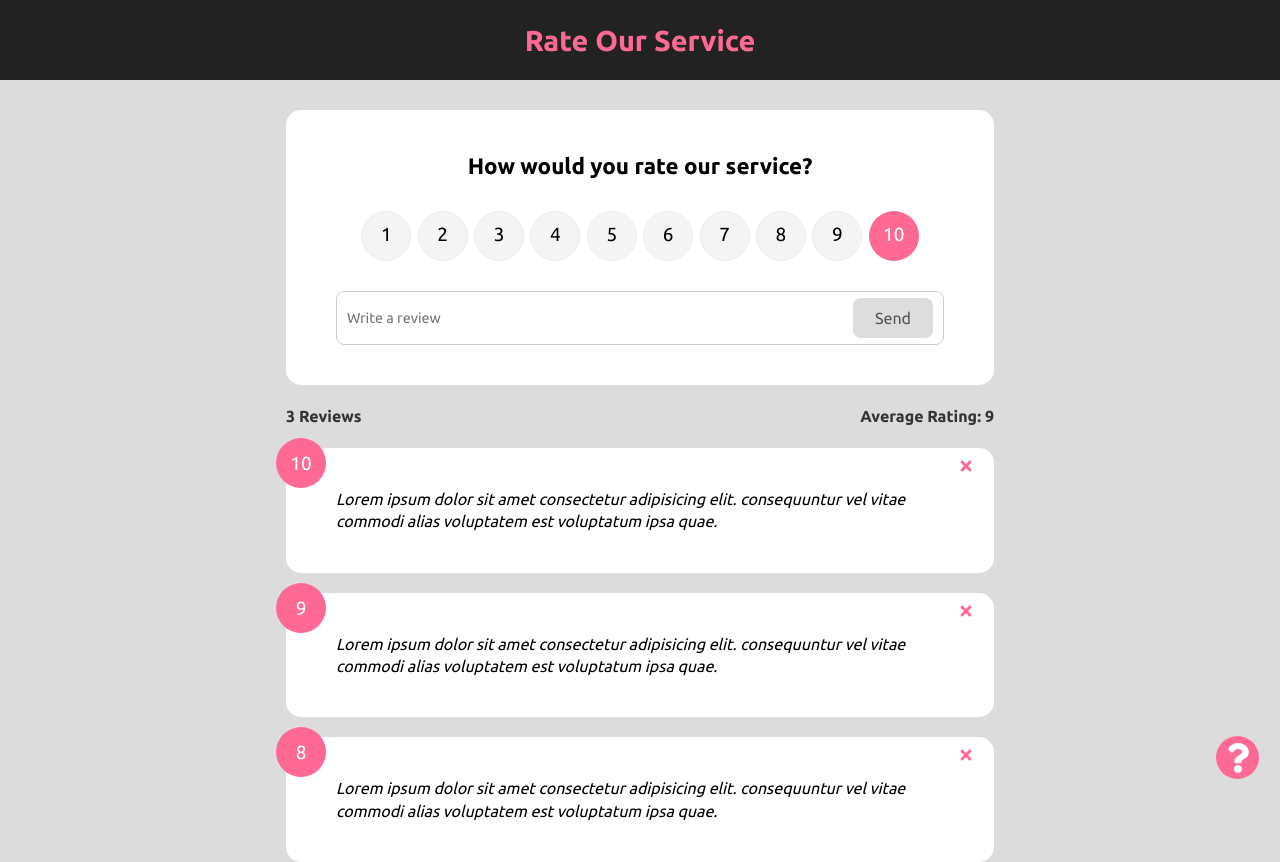
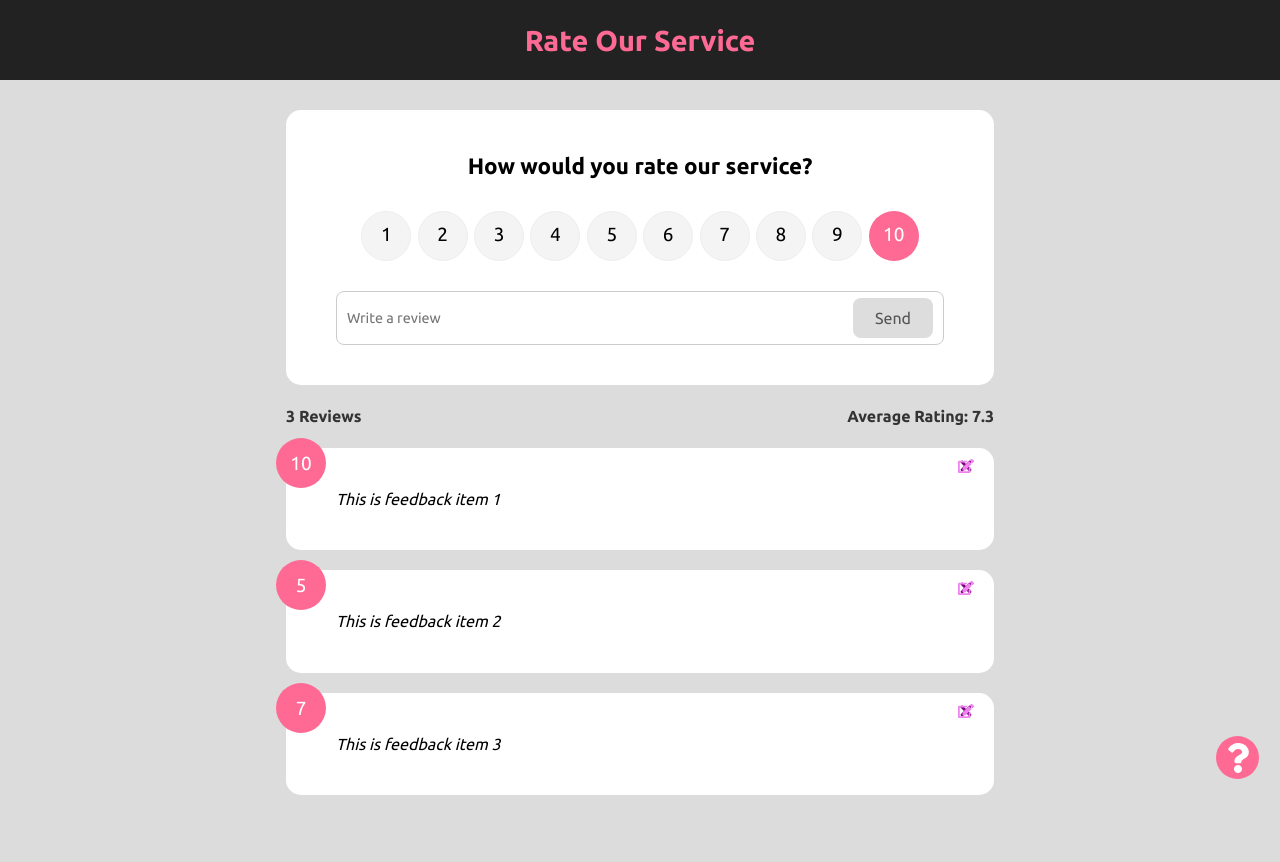
Before and after one commit to zynkro/react_rate-our-service-app, a React (Create React App) app: page / in a window 1280 px wide. After the commit the page ends 800 px from the top, so only its background shows below. Built offline with nearby package versions, Linux system fonts and the light colour scheme.

Commit message:
Added context API, new gl. context `FeedbackContext`, removed props

```diff
--- a/src/App.jsx
+++ b/src/App.jsx
@@ -1,6 +1,6 @@
-import { useState } from 'react';
-import { v4 as uuidv4 } from 'uuid';
 import { BrowserRouter as Router, Route, Routes } from 'react-router-dom';
+
+import { FeedbackProvider } from './contexts/FeedbackContext';
 
 import Header from './components/Header/Header';
 import FeedbackList from './components/FeedbackList/FeedbackList';
@@ -9,23 +9,9 @@ import FeedbackForm from './components/FeedbackForm/FeedbackForm';
 import AboutPage from './components/pages/AboutPage/AboutPage';
 import AboutIconLink from './components/AboutIconLink/AboutIconLink';
 
-import feedbackData from './data/feedbackData';
-
 function App() {
-  const [feedbacks, setFeedbacks] = useState(feedbackData);
-
-  const addFeedback = (newFeedback) => {
-    newFeedback.id = uuidv4();
-    setFeedbacks([newFeedback, ...feedbacks]);
-  };
-
-  const deleteFeedback = (id) => {
-    if (confirm('Are you sure?')) {
-      setFeedbacks(feedbacks.filter((feedback) => feedback.id !== id));
-    }
-  };
-
   return (
+    <FeedbackProvider>
       <Router>
         <Header title='Rate Our Service' />
 
@@ -36,12 +22,9 @@ function App() {
               path='/'
               element={
                 <>
-                <FeedbackForm handleAdd={addFeedback} />
-                <FeedbackStats feedbacks={feedbacks} />
-                <FeedbackList
-                  feedbacks={feedbacks}
-                  handleDelete={deleteFeedback}
-                />
+                  <FeedbackForm />
+                  <FeedbackStats />
+                  <FeedbackList />
                 </>
               }
             ></Route>
@@ -52,6 +35,7 @@ function App() {
 
         <AboutIconLink />
       </Router>
+    </FeedbackProvider>
   );
 }
 
--- a/src/components/FeedbackForm/FeedbackForm.jsx
+++ b/src/components/FeedbackForm/FeedbackForm.jsx
@@ -1,15 +1,20 @@
 import { useState } from 'react';
+
+import { useContext } from 'react';
+import FeedbackContext from '../../contexts/FeedbackContext';
 
 import Button from '../shared/Button/Button';
 import Card from '../shared/Card/Card';
 import './FeedbackForm.scss';
 import SelectRating from '../SelectRating/SelectRating';
 
-const FeedbackForm = ({ handleAdd }) => {
+const FeedbackForm = () => {
   const [text, setText] = useState('');
   const [rating, setRating] = useState(10);
   const [btnDisabled, setBtnDisabled] = useState(true);
   const [message, setMessage] = useState('');
+
+  const { addFeedback } = useContext(FeedbackContext);
 
   const handleTextChange = (e) => {
     if (e.target.value === '') {
@@ -38,7 +43,7 @@ const FeedbackForm = ({ handleAdd }) => {
         rating,
       };
 
-      handleAdd(newFeedback);
+      addFeedback(newFeedback);
 
       setText(''); // clear the text field after form submisson
     }
--- a/src/components/FeedbackItem/FeedbackItem.jsx
+++ b/src/components/FeedbackItem/FeedbackItem.jsx
@@ -1,29 +1,36 @@
-import PropTypes from 'prop-types';
+/* https://react-icons.github.io/react-icons/icons?name=fa */
+import { FaTimes, FaEdit } from 'react-icons/fa';
 
-/* https://react-icons.github.io/react-icons/icons?name=fa */
-import { FaTimes } from 'react-icons/fa';
+import { useContext } from 'react';
+import FeedbackContext from '../../contexts/FeedbackContext';
 
 import Card from '../shared/Card/Card';
 
 import './FeedbackItem.scss';
 
-function FeedbackItem({ feedback, handleDelete }) {
+function FeedbackItem({ feedback }) {
+  const { deleteFeedback } = useContext(FeedbackContext);
+
   return (
     <Card>
       <div className='feedback-item__rating-number'>{feedback.rating}</div>
       <button
-        onClick={() => handleDelete(feedback.id)}
+        onClick={() => deleteFeedback(feedback.id)}
         className='feedback-item__close-button'
       >
-        <FaTimes color='#ff6a95' />
+        <FaTimes color='purple' />
       </button>
+
+      <button
+        onClick={() => deleteFeedback(feedback.id)}
+        className='feedback-item__edit-button'
+      >
+        <FaEdit color='violet' />
+      </button>
+
       <div className='feedback-item__text'>{feedback.text}</div>
     </Card>
   );
 }
 
-FeedbackItem.propTypes = {
-  feedback: PropTypes.object.isRequired,
-};
-
 export default FeedbackItem;
--- a/src/components/FeedbackList/FeedbackList.jsx
+++ b/src/components/FeedbackList/FeedbackList.jsx
@@ -1,10 +1,13 @@
-import React from 'react';
-import PropTypes from 'prop-types';
 import { motion, AnimatePresence } from 'framer-motion';
+
+import { useContext } from 'react';
+import FeedbackContext from '../../contexts/FeedbackContext';
 
 import FeedbackItem from './../FeedbackItem/FeedbackItem';
 
-const FeedbackList = ({ feedbacks, handleDelete }) => {
+const FeedbackList = () => {
+  const { feedbacks } = useContext(FeedbackContext);
+
   if (!feedbacks || feedbacks.length === 0) {
     return <p>No reviews yet</p>;
   }
@@ -22,7 +25,6 @@ const FeedbackList = ({ feedbacks, handleDelete }) => {
             <FeedbackItem
               key={index}
               feedback={feedback}
-              handleDelete={handleDelete}
             />
           </motion.div>
         ))}
@@ -31,14 +33,4 @@ const FeedbackList = ({ feedbacks, handleDelete }) => {
   );
 };
 
-FeedbackList.propTypes = {
-  feedbacks: PropTypes.arrayOf(
-    PropTypes.shape({
-      id: PropTypes.string.isRequired,
-      text: PropTypes.string.isRequired,
-      rating: PropTypes.number.isRequired,
-    }),
-  ),
-};
-
 export default FeedbackList;
--- a/src/components/FeedbackStats/FeedbackStats.jsx
+++ b/src/components/FeedbackStats/FeedbackStats.jsx
@@ -1,8 +1,12 @@
 import React from 'react';
-import PropTypes from 'prop-types';
 import './FeedbackStats.scss';
 
-const FeedbackStats = ({ feedbacks }) => {
+import { useContext } from 'react';
+import FeedbackContext from '../../contexts/FeedbackContext';
+
+const FeedbackStats = () => {
+  const { feedbacks } = useContext(FeedbackContext);
+
   let averageRating =
     feedbacks.reduce((sum, curr) => (sum += curr.rating), 0) / feedbacks.length;
 
@@ -16,8 +20,4 @@ const FeedbackStats = ({ feedbacks }) => {
   );
 };
 
-FeedbackStats.propTypes = {
-  feedbacks: PropTypes.array.isRequired,
-};
-
 export default FeedbackStats;
--- /dev/null
+++ b/src/contexts/FeedbackContext.js
@@ -0,0 +1,52 @@
+import { createContext, useState } from 'react';
+import { v4 as uuidv4 } from 'uuid';
+
+const FeedbackContext = createContext();
+
+// `Provider` provides data to all of its children. Which data? Data passeed in via
+// a single prop called `value` - object that can contain functions, variables etc.
+export const FeedbackProvider = ({ children }) => {
+  const [feedbacks, setFeedbacks] = useState([
+    {
+      id: 1,
+      text: 'This is feedback item 1',
+      rating: 10,
+    },
+    {
+      id: 2,
+      text: 'This is feedback item 2',
+      rating: 5,
+    },
+    {
+      id: 3,
+      text: 'This is feedback item 3',
+      rating: 7,
+    },
+  ]);
+
+  const addFeedback = (newFeedback) => {
+    newFeedback.id = uuidv4();
+    setFeedbacks([newFeedback, ...feedbacks]);
+  };
+
+  const deleteFeedback = (id) => {
+    if (confirm('Are you sure?')) {
+      setFeedbacks(feedbacks.filter((feedback) => feedback.id !== id));
+    }
+  };
+
+  return (
+    // Via `Provider`, all children will have access to the given context
+    <FeedbackContext.Provider
+      value={{
+        feedbacks,
+        addFeedback,
+        deleteFeedback,
+      }}
+    >
+      {children}
+    </FeedbackContext.Provider>
+  );
+};
+
+export default FeedbackContext;
```
Lines whose indentation alone changed are shown as unchanged.
